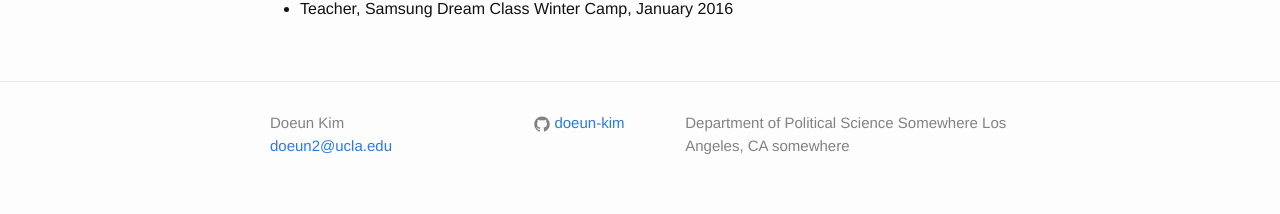
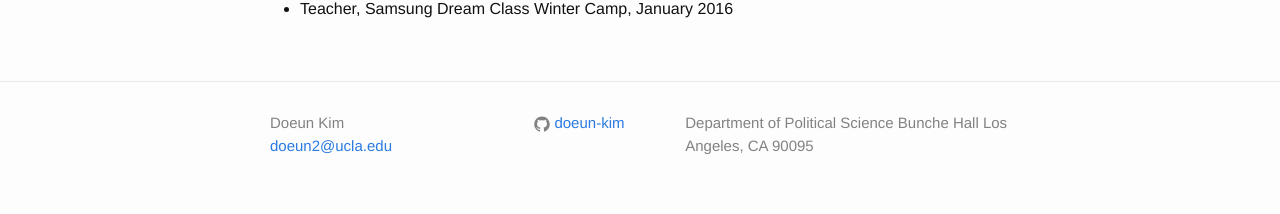
Before and after one commit to soonhong-cho/soonhong-cho.github.io, a Jekyll site: the page teaching.html, which Jekyll copies as it is, in a window 1280 px wide. Shown: the part 725-939 px from the top of the page. Built offline with Jekyll 4.4.1, drawn with Linux system fonts in a browser that asks for light colours.

Commit message:
Update teaching.html

```diff
--- a/teaching.html
+++ b/teaching.html
@@ -159,7 +159,7 @@
       </div>
 
       <div class="footer-col  footer-col-3">
-        <p class="text">Department of Political Science Somewhere Los Angeles, CA somewhere
+        <p class="text">Department of Political Science Bunche Hall Los Angeles, CA 90095
 </p>
       </div>
     </div>
```
